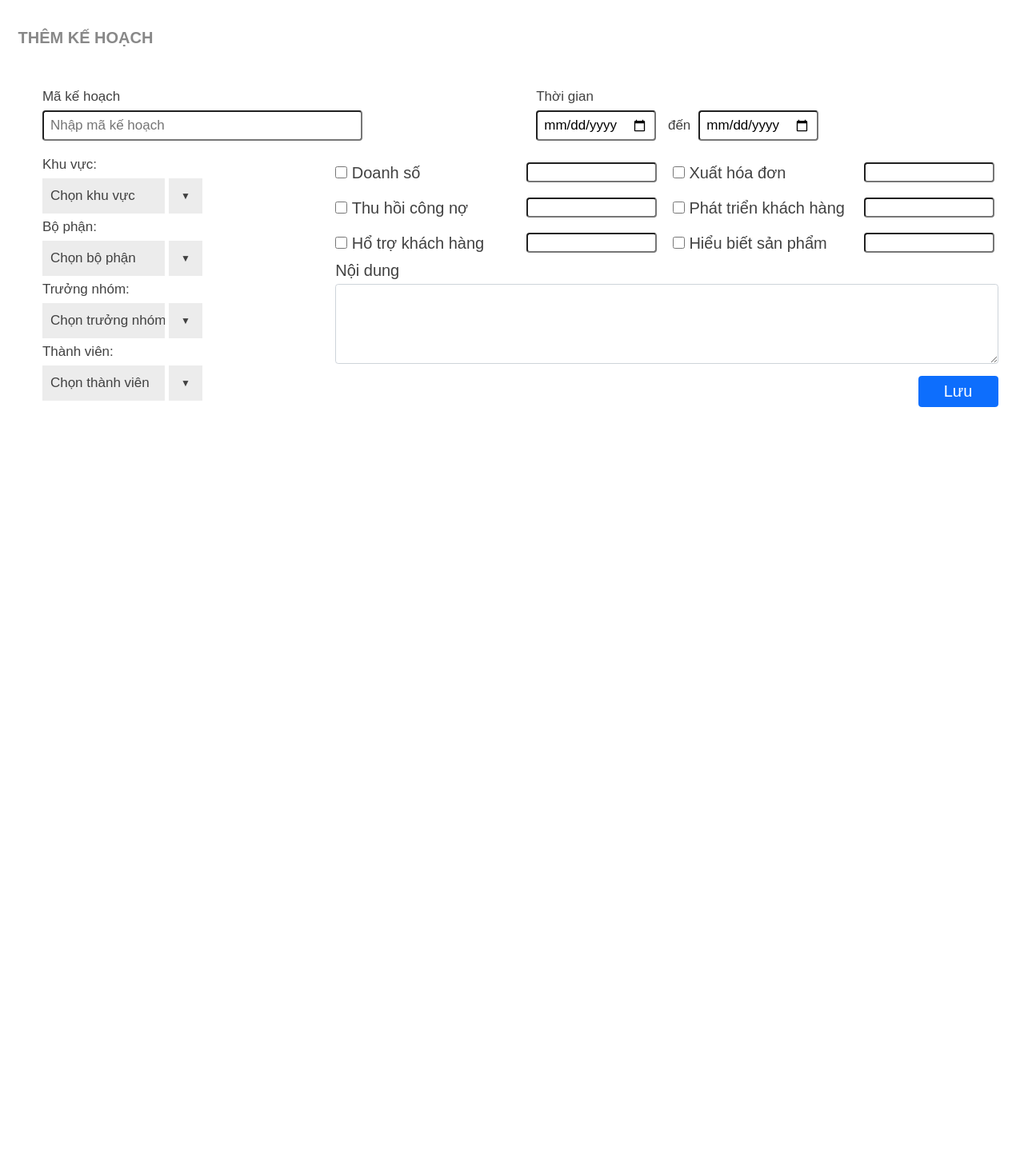
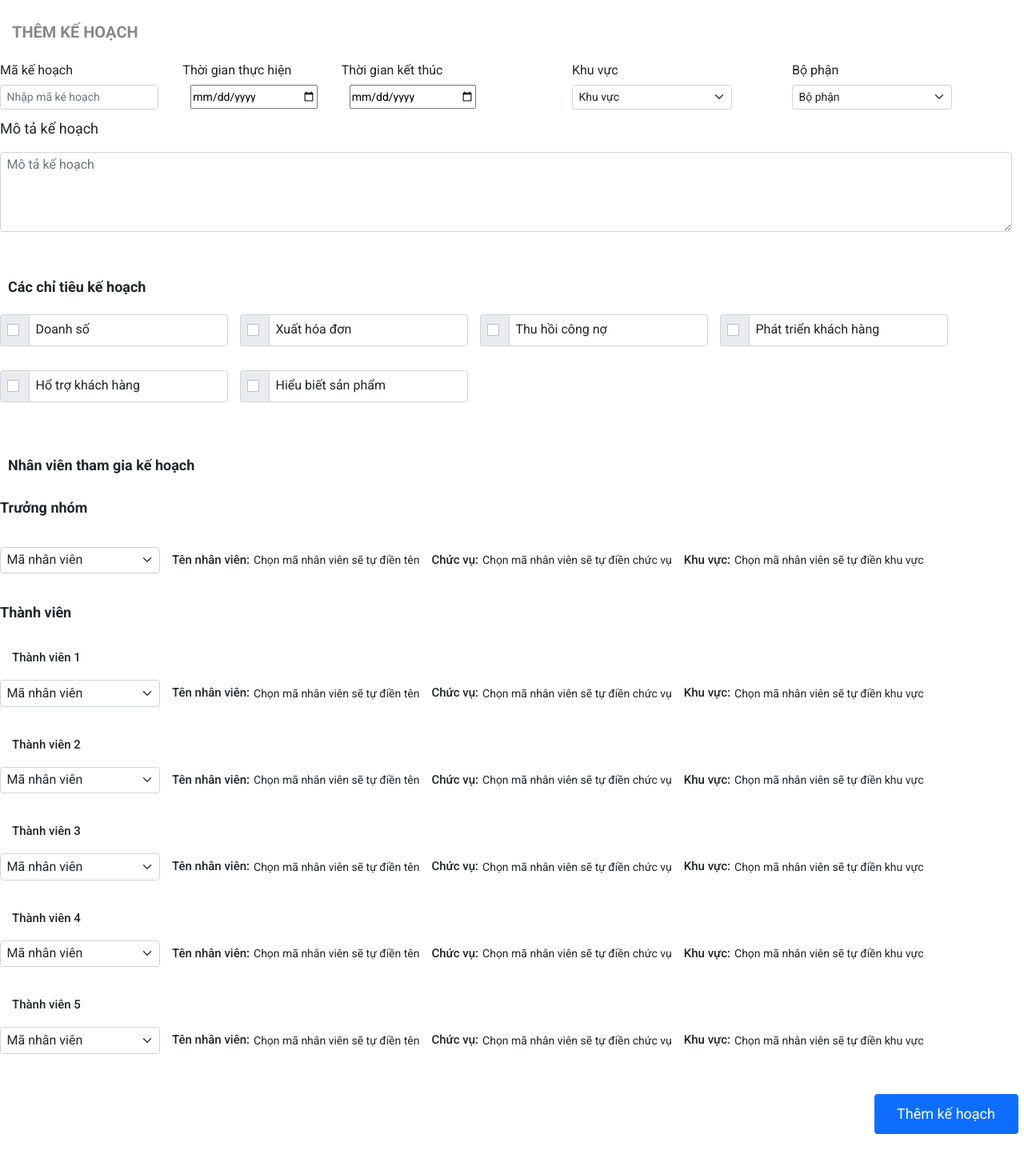
Before and after one commit to lct-kenly/DTSoft, a PHP site: page /content_plan-add.html in a window 1280 px wide. Shown: the whole page at 80% size. Before the commit the page ends 509 px from the top, so only its background shows below. Run offline with PHP 8.4, Linux system fonts and the light colour scheme.

Commit message:
finished plan-add, edit list_staff

```diff
--- a/asset/styles/style_plan-add.css
+++ b/asset/styles/style_plan-add.css
@@ -1,146 +1,148 @@
-*{
-    margin: 0;
-    padding: 0;
+.content__form {
+  display: flex;
+
 }
 
-.col-6__plan--to{
-    padding-bottom: 5px;
-    display: inline-block;
-    padding-left: 10px;
-    padding-right: 10px;
-}
-.col-6__plan--date{
-    width: 150px;
-    height: 38px;
-    padding: 0 8px;
-    border-radius: 4px;
-}
-.row__detail{
-  margin-left: 0;
-  margin-right: 0;
-}
-.row__border{
-    /* border: 2px solid rgb(243, 243, 243); */
-    margin-bottom: 10px;
-    margin-left: 3%;
-    border-radius: 5px;
-    /* background-color: rgb(255, 255, 255); */
 
-}
-.col-3__select{
-    /* border: 2px solid rgb(243, 243, 243); */
-    margin-right: 50px;
-    margin-left: 3%;
-    border-radius: 5px;
-    /* background-color: rgb(255, 255, 255); */
-}
-.row__background{
-    /* background-color: rgb(250 250 250); */
-    margin-left: 0;
-    margin-right: 0;
-}
-.col-8__content,.col-3__select{
-    margin-bottom: 20px;
-}
-.col-8__content{
-    /* border: 2px solid rgb(243, 243, 243); */
-    border-radius: 5px;
-    /* background-color: rgb(255, 255, 255); */
+.form__input-dateTime input {
+  height: 3rem;
+  font-size: 1.4rem;
+  margin: 0 1rem;
+  width: 80%;
 }
 
-.col-8__content--save{
-    margin-bottom: 20px;
-    margin-right: 20px;
-}
-.col-2__target{
-  margin-top: 10px;
-  font-size: 20px;
-}
-.col-6__plan{
-    margin-top: 10px;
-    /* padding-left: 10%; */
-}
-.col-6__plan--name{
-  width: 400px;
-  padding: 0 8px;
-  border-radius: 4px;
+.form__input-dateTime {
+  width: 20rem;
 }
 
-.text__area{
-  width: 40%;
-  height: 25px;
-  margin-top: 4px;
-  margin-right: 5px;
-  padding: 0 8px;
-  font-size: 16px;
-  border-radius: 4px;
+.form__input {
+  width: 20rem;
+  margin-right: 3rem;
+}
+
+
+.form__input label, .form__input-dateTime label, .form__input-dateTime p {
+  font-size: 1.6rem;
+  margin-bottom: 1rem;
+}
+
+.form__input input {
+  font-size: 1.4rem;
+}
+
+.select__form {
+  width: 20rem;
+  margin-bottom: 1.5rem;
+}
+
+.select__title {
+  font-size: 1.6rem;
+  margin-bottom: 1rem;
+}
+
+.select__form select {
+  font-size: 1.4rem;
+}
+
+.content__selection {
+  display: flex;
+  justify-content: space-evenly;
+}
+
+.plan__desc-form {
+  font-size: 1.8rem;
+}
+
+.plan__desc-input textarea {
+  margin-top: 1.5rem;
+  font-size: 1.6rem;
+  min-height: 10rem;
+  max-height: 15rem;
+}
+
+.plan__list {
+  margin-top: 5rem;
+}
+
+.plan__title {
+  font-size: 1.8rem;
+  font-weight: 600;
+  margin-left: 1rem;
+  margin-bottom: 1.5rem;
+}
+
+.plan__info {
+  display: flex;
+  width: 30rem;
+  margin: 1rem 0;
+}
+
+.plan__info label {
+  font-size: 1.6rem;
+}
+
+.plan__input-desc {
+  min-width: 20rem;
+  height: 4rem !important;
+  font-size: 1.5rem;
+}
+
+
+.plan__checkbox {
+  /* width: 2rem; */
+  font-size: 1.5rem;
+  margin-right: 0.5rem;
+  border-radius: 0 !important;
+}
+
+.plan__member {
+  margin-top: 5rem;
+}
+
+.member__info {
+  display: flex;
+  align-items: center;
+  margin: 2rem 0;
+}
+
+
+.member__title {
+  font-size: 1.8rem;
+  font-weight: 600;
+  margin: 2rem 0;
+}
+
+.member__id {
+  width: 20rem;
+  font-size: 1.6rem;
+}
+
+.member__name,.member__position,.member__location, .member__number {
+  font-size: 1.5rem;
+  font-weight: 500;
+  margin-left: 1.5rem;
+}
+
+.member__number {
+  margin-top: 2rem;
+}
+
+.member__desc {
+  font-size: 1.4rem;
+  margin-left: 0.5rem;
+}
+
+.footer {
   float: right;
 }
 
-.btn-primary{
-  width: 100px;
-  font-size: 20px;
-}
-
-.check__box{
-  height: 15px;
-  width: 15px;
+.plan__btn {
+  display: flex;
+  justify-content: center;
+  align-items: center;
+  width: 18rem;
+  height: 5rem;
+  font-size: 1.8rem;
+  margin: 3rem 0 3rem auto;
 
 }
-.form-group__text{
-  font-size: 20px;
-}
-
-@import url(https://fonts.googleapis.com/css?family=Source+Sans+Pro);
-
-body {
-  background: #ffffff;
-  color: #414141;
-  font: 400 17px/2em 'Source Sans Pro', sans-serif;
-}
-
-.select-box {
-  cursor: pointer;
-  position : relative;
-  max-width:  200px;
-  width: 100%;
-}
-
-.select,
-.label {
-  color: #414141;
-  display: block;
-  font: 400 17px/2em 'Source Sans Pro', sans-serif;
-}
-
-.select {
-  width: 100%;
-  position: absolute;
-  top: 0;
-  padding: 5px 0;
-  height: 40px;
-  opacity: 0;
-  background: none transparent;
-  border: 0 none;
-}
-.select-box1 {
-  background: #ececec;
-}
-
-.label {
-  position: relative;
-  padding: 5px 10px;
-  cursor: pointer;
-}
-.open .label::after {
-   content: "▲";
-}
-.label::after {
-  content: "▼";
-  font-size: 12px;
-  position: absolute;
-  right: 0;
-  top: 0;
-  padding: 5px 15px;
-  border-left: 5px solid #fff;
-}
--- a/asset/styles/style_staff.css
+++ b/asset/styles/style_staff.css
@@ -1,6 +1,7 @@
 .header__staff {
     display: flex;
     justify-content: space-between;
+    align-items: center;
     margin-top: 2rem;
 }
 
@@ -9,7 +10,6 @@
     padding: 1rem;
     border-radius: 1rem;
     cursor: pointer;
-
 }
 
 .btn__add-staff {
--- a/content_list_staff.html
+++ b/content_list_staff.html
@@ -47,8 +47,9 @@
                             <a
                                 href="/content_add_staff.html"
                                 class="btn__add-staff"
-                                >Thêm nhân viên</a
                             >
+                                Thêm nhân viên
+                            </a>
                         </div>
                     </div>
                 </div>
--- a/content_plan-add.html
+++ b/content_plan-add.html
@@ -29,159 +29,282 @@
 
 
 <body>
-  <div class="container-flud">
-    <div class="row row__background">
-      <div class="row header">
-        <h2 class="header__title">Thêm kế hoạch</h2>
-      </div>
-      <div class="col-12">
-        <div class="row row__border">
-          <div class="col-6 col-6__plan">
-            <div class="form-group">
-              <h5>Mã kế hoạch</h5>
-              <input type="text" class="col-6__plan--name" placeholder="Nhập mã kế hoạch">
-            </div>
-          </div>
-          <div class="col-6 col-6__plan">
-            <div class="form-group">
-              <h5>Thời gian</h5>
-              <input class="col-6__plan--date" type="date">
-              <h5 class="col-6__plan--to"> đến </h5><input class="col-6__plan--date" type="date">
-            </div>
-          </div>
-        </div>
+    <div class="wrapper">
+      <div class="container-fuild">
+        <div class="row header">
+          <h2 class="header__title">
+              Thêm kế hoạch
+          </h2>
 
-        <div class="row row__detail">
-          <div class="col-3 col-3__select">
-            <div class="form-group">
-              <label>Khu vực:</label><br>
-              <form action="#">
-
-                <div class="select-box">
-
-                  <label for="select-box1" class="label select-box1"><span class="label-desc">Chọn khu vực</span>
-                  </label>
-                  <select id="select-box1" class="select">
-                    <option value="Choice 1">Falkland Islands</option>
-                    <option value="Choice 2">Germany</option>
-                    <option value="Choice 3">Neverland</option>
-                  </select>
-
+          <div class="row content">
+            <div class="col-md-6">
+              <div class="content__form">
+                <div class="form__input">
+                  <label for="plan_id" class="form-label">Mã kế hoạch</label>
+                  <input type="text" class="form-control" id="plan_id" placeholder="Nhập mã ké hoạch">
                 </div>
 
-              </form>
-            </div>
-            <div class="form-group">
-              <label>Bộ phận:</label><br>
-              <form action="#">
-
-                <div class="select-box">
-
-                  <label for="select-box1" class="label select-box1"><span class="label-desc">Chọn bộ phận</span>
-                  </label>
-                  <select id="select-box1" class="select">
-                    <option value="Choice 1">Falkland Islands</option>
-                    <option value="Choice 2">Germany</option>
-                    <option value="Choice 3">Neverland</option>
-                  </select>
-
+                <div class="form__input-dateTime">
+                  <label  for="dateStart" class="form-label">Thời gian thực hiện</label>
+                  <input id="dateStart" type="date">
                 </div>
 
-              </form>
+                <div class="form__input-dateTime">
+                  <label  for="dateEnd" class="form-label">Thời gian kết thúc</label>
+                  <input id="dateEnd" type="date">
+                </div>
+              </div>
             </div>
-            <div class="form-group">
-              <label>Trưởng nhóm:</label><br>
-              <form action="#">
 
-                <div class="select-box">
-
-                  <label for="select-box1" class="label select-box1"><span class="label-desc">Chọn trưởng nhóm</span>
-                  </label>
-                  <select id="select-box1" class="select">
-                    <option value="Choice 1">Falkland Islands</option>
-                    <option value="Choice 2">Germany</option>
-                    <option value="Choice 3">Neverland</option>
+            <div class="col-md-6">
+              <div class="content__selection">
+                <div class="select__form">
+                  <p class="select__title">Khu vực</p>
+                  <select class="form-select">
+                    <option selected>Khu vực</option>
+                    <option value="1">Hồ Chí Minh</option>
+                    <option value="2">Nha Trang</option>
+                    <option value="3">Cần Thơ</option>
                   </select>
-
                 </div>
 
-              </form>
-            </div>
-            <div class="form-group">
-              <label>Thành viên:</label><br>
-              <form action="#">
-
-                <div class="select-box">
-
-                  <label for="select-box1" class="label select-box1"><span class="label-desc">Chọn thành viên</span>
-                  </label>
-                  <select id="select-box1" class="select">
-                    <option value="Choice 1">Falkland Islands</option>
-                    <option value="Choice 2">Germany</option>
-                    <option value="Choice 3">Neverland</option>
+                <div class="select__form">
+                  <p class="select__title">Bộ phận</p>
+                  <select class="form-select">
+                    <option selected>Bộ phận</option>
+                    <option value="1">Kinh doanh</option>
+                    <option value="2">Nhân sự</option>
+                    <option value="3">Lập trình</option>
                   </select>
-
-                </div>
-
-              </form>
-            </div>
-          </div>
-          <div class="col-8 col-8__content">
-            <form action="">
-              <div class="row">
-                <div class="col-6 col-2__target">
-                  <input type="checkbox" id="doanhso" name="doanhso" class="check__box">
-                  <label for="doanhso">Doanh số</label>
-                  <input type="text" name="id_doanhso" class="text__area">
-                </div>
-                <div class="col-6 col-2__target">
-                  <input type="checkbox" id="xuathoadon" name="xuathoadon" class="check__box">
-                  <label for="xuathoadon">Xuất hóa đơn</label>
-                  <input type="text" name="id_xuathoadon" class="text__area">
-                </div>
-                <div class="col-6 col-2__target">
-                  <input type="checkbox" id="congno" name="congno" class="check__box">
-                  <label for="congno">Thu hồi công nợ</label>
-                  <input type="text" name="id_congno" class="text__area">
-                </div>
-                <div class="col-6 col-2__target">
-                  <input type="checkbox" id="phattrien" name="phattrien" class="check__box">
-                  <label for="phattrien">Phát triển khách hàng</label>
-                  <input type="text" name="id_phattrien" class="text__area">
-                </div>
-                <div class="col-6 col-2__target">
-                  <input type="checkbox" id="hotro" name="hotro" class="check__box">
-                  <label for="hotro">Hổ trợ khách hàng</label>
-                  <input type="text" name="id_hotro" class="text__area">
-                </div>
-                <div class="col-6 col-2__target">
-                  <input type="checkbox" id="sanpham" name="sanpham" class="check__box">
-                  <label for="sanpham">Hiểu biết sản phẩm</label>
-                  <input type="text" name="id_sanpham" class="text__area">
-                </div>
-
-                <div class="form-group">
-                  <p class="form-group__text">Nội dung</p>
-                  <td><textarea cols="80%" rows="6" class="form-control"></textarea></td>
-                </div>
-
-                <div class="col-8__content--save mt-4 text-end">
-                  <button class="btn btn-primary" onclick="chinh()">Lưu</button>
                 </div>
               </div>
-            </form>
+            </div>
+
           </div>
-        </div>
+
+          <div class="row plan__desc">
+              <form class="plan__desc-form">
+                <div class="mb-3 plan__desc-input">
+                  <label for="motakehoach" class="form-label">Mô tả kế hoạch</label>
+                  <textarea class="form-control" id="motakehoach" placeholder="Mô tả kế hoạch" required></textarea>
+                </div>
+              </form>
+          </div>
+
+          <div class="row plan__list">
+              <h3 class="plan__title">Các chỉ tiêu kế hoạch</h3>
+              <div class="plan__info">
+                  <div class="input-group mb-3">
+                    <div class="input-group-text">
+                      <input class="form-check-input plan__checkbox mt-0" type="checkbox" value="" aria-label="Checkbox for following text input">
+                    </div>
+                    <div class="form-floating">
+                      <input
+                          class="form-control plan__input-desc"
+                          placeholder="Doanh số"
+                          id="doanhso"
+                      ></input>
+                      <label for="doanhso"> Doanh số </label>
+                  </div>
+              </div>
+              </div>
+
+              <div class="plan__info">
+                <div class="input-group mb-3">
+                  <div class="input-group-text">
+                    <input class="form-check-input plan__checkbox mt-0" type="checkbox" value="" aria-label="Checkbox for following text input">
+                  </div>
+                  <div class="form-floating">
+                    <input
+                        class="form-control plan__input-desc"
+                        placeholder="Xuất hóa đơn"
+                        id="xuathoadon"
+                    ></input>
+                    <label for="xuathoadon"> Xuất hóa đơn </label>
+                </div>
+              </div>
+              </div>
+
+              <div class="plan__info">
+                <div class="input-group mb-3">
+                  <div class="input-group-text">
+                    <input class="form-check-input plan__checkbox mt-0" type="checkbox" value="" aria-label="Checkbox for following text input">
+                  </div>
+                  <div class="form-floating">
+                    <input
+                        class="form-control plan__input-desc"
+                        placeholder="Thu hồi công nợ"
+                        id="thuhoicongno"
+                    ></input>
+                    <label for="thuhoicongno"> Thu hồi công nợ </label>
+                </div>
+              </div>
+              </div>
+
+              <div class="plan__info">
+                <div class="input-group mb-3">
+                  <div class="input-group-text">
+                    <input class="form-check-input plan__checkbox mt-0" type="checkbox" value="" aria-label="Checkbox for following text input">
+                  </div>
+                  <div class="form-floating">
+                    <input
+                        class="form-control plan__input-desc"
+                        placeholder="Phát triển khách hàng"
+                        id="phattrienkhachhang"
+                    ></input>
+                    <label for="phattrienkhachhang"> Phát triển khách hàng </label>
+                </div>
+              </div>
+            </div>
+
+              <div class="plan__info">
+                <div class="input-group mb-3">
+                  <div class="input-group-text">
+                    <input class="form-check-input plan__checkbox mt-0" type="checkbox" value="" aria-label="Checkbox for following text input">
+                  </div>
+                  <div class="form-floating">
+                    <input
+                        class="form-control plan__input-desc"
+                        placeholder="Hổ trợ khách hàng"
+                        id="hieubietsanpham"
+                    ></input>
+                    <label for="hieubietsanpham"> Hổ trợ khách hàng </label>
+                </div>
+              </div>
+            </div>
+
+              <div class="plan__info">
+                <div class="input-group mb-3">
+                  <div class="input-group-text">
+                    <input class="form-check-input plan__checkbox mt-0" type="checkbox" value="" aria-label="Checkbox for following text input">
+                  </div>
+                  <div class="form-floating">
+                    <input
+                        class="form-control plan__input-desc"
+                        placeholder="Hiểu biết sản phẩm"
+                        id="hieubietsanpham"
+                    ></input>
+                    <label for="hieubietsanpham"> Hiểu biết sản phẩm </label>
+                </div>
+              </div>
+            </div>
+
+          </div>
+
+          <div class="row plan__member">
+            <h3 class="plan__title">Nhân viên tham gia kế hoạch</h3>
+            <p class="member__title">Trưởng nhóm</p>
+            <div class="member__info">
+              <select class="form-select member__id" aria-label="Default select example">
+                <option selected>Mã nhân viên</option>
+                <option value="1">NV001</option>
+                <option value="2">NV002</option>
+                <option value="3">NV003</option>
+              </select>
+
+              <p class="member__name">Tên nhân viên: </p>
+              <p class="member__desc">Chọn mã nhân viên sẽ tự điền tên</p>
+              <p class="member__position">Chức vụ: </p>
+              <p class="member__desc">Chọn mã nhân viên sẽ tự điền chức vụ</p>
+              <p class="member__location">Khu vực: </p>
+              <p class="member__desc">Chọn mã nhân viên sẽ tự điền khu vực</p>
+            </div>
+
+            <p class="member__title">Thành viên</p>
+
+            <h5 class="member__number"> Thành viên 1 </h5>
+            <div class="member__info">
+              <select class="form-select member__id" aria-label="Default select example">
+                <option selected>Mã nhân viên</option>
+                <option value="1">NV001</option>
+                <option value="2">NV002</option>
+                <option value="3">NV003</option>
+              </select>
+
+              <p class="member__name">Tên nhân viên: </p>
+              <p class="member__desc">Chọn mã nhân viên sẽ tự điền tên</p>
+              <p class="member__position">Chức vụ: </p>
+              <p class="member__desc">Chọn mã nhân viên sẽ tự điền chức vụ</p>
+              <p class="member__location">Khu vực: </p>
+              <p class="member__desc">Chọn mã nhân viên sẽ tự điền khu vực</p>
+            </div>
+
+            <h5 class="member__number"> Thành viên 2 </h5>
+            <div class="member__info">
+              <select class="form-select member__id" aria-label="Default select example">
+                <option selected>Mã nhân viên</option>
+                <option value="1">NV001</option>
+                <option value="2">NV002</option>
+                <option value="3">NV003</option>
+              </select>
+
+              <p class="member__name">Tên nhân viên: </p>
+              <p class="member__desc">Chọn mã nhân viên sẽ tự điền tên</p>
+              <p class="member__position">Chức vụ: </p>
+              <p class="member__desc">Chọn mã nhân viên sẽ tự điền chức vụ</p>
+              <p class="member__location">Khu vực: </p>
+              <p class="member__desc">Chọn mã nhân viên sẽ tự điền khu vực</p>
+            </div>
+
+            <h5 class="member__number"> Thành viên 3 </h5>
+            <div class="member__info">
+              <select class="form-select member__id" aria-label="Default select example">
+                <option selected>Mã nhân viên</option>
+                <option value="1">NV001</option>
+                <option value="2">NV002</option>
+                <option value="3">NV003</option>
+              </select>
+
+              <p class="member__name">Tên nhân viên: </p>
+              <p class="member__desc">Chọn mã nhân viên sẽ tự điền tên</p>
+              <p class="member__position">Chức vụ: </p>
+              <p class="member__desc">Chọn mã nhân viên sẽ tự điền chức vụ</p>
+              <p class="member__location">Khu vực: </p>
+              <p class="member__desc">Chọn mã nhân viên sẽ tự điền khu vực</p>
+            </div>
+
+            <h5 class="member__number"> Thành viên 4 </h5>
+            <div class="member__info">
+              <select class="form-select member__id" aria-label="Default select example">
+                <option selected>Mã nhân viên</option>
+                <option value="1">NV001</option>
+                <option value="2">NV002</option>
+                <option value="3">NV003</option>
+              </select>
+
+              <p class="member__name">Tên nhân viên: </p>
+              <p class="member__desc">Chọn mã nhân viên sẽ tự điền tên</p>
+              <p class="member__position">Chức vụ: </p>
+              <p class="member__desc">Chọn mã nhân viên sẽ tự điền chức vụ</p>
+              <p class="member__location">Khu vực: </p>
+              <p class="member__desc">Chọn mã nhân viên sẽ tự điền khu vực</p>
+            </div>
+
+            <h5 class="member__number"> Thành viên 5 </h5>
+            <div class="member__info">
+              <select class="form-select member__id" aria-label="Default select example">
+                <option selected>Mã nhân viên</option>
+                <option value="1">NV001</option>
+                <option value="2">NV002</option>
+                <option value="3">NV003</option>
+              </select>
+
+              <p class="member__name">Tên nhân viên: </p>
+              <p class="member__desc">Chọn mã nhân viên sẽ tự điền tên</p>
+              <p class="member__position">Chức vụ: </p>
+              <p class="member__desc">Chọn mã nhân viên sẽ tự điền chức vụ</p>
+              <p class="member__location">Khu vực: </p>
+              <p class="member__desc">Chọn mã nhân viên sẽ tự điền khu vực</p>
+            </div>
+
+
+          </div>
+
+          <div class="row footer">
+            <div class="btn btn-primary plan__btn">Thêm kế hoạch</div>
+          </div>
       </div>
     </div>
-  </div>
-
-  <script src="https://cdn.jsdelivr.net/npm/@popperjs/core@2.9.2/dist/umd/popper.min.js"
-    integrity="sha384-IQsoLXl5PILFhosVNubq5LC7Qb9DXgDA9i+tQ8Zj3iwWAwPtgFTxbJ8NT4GN1R8p"
-    crossorigin="anonymous"></script>
-  <script src="https://cdn.jsdelivr.net/npm/bootstrap@5.0.2/dist/js/bootstrap.min.js"
-    integrity="sha384-cVKIPhGWiC2Al4u+LWgxfKTRIcfu0JTxR+EQDz/bgldoEyl4H0zUF0QKbrJ0EcQF"
-    crossorigin="anonymous"></script>
 </body>
 <script src="./assets/js/select-box.js"></script>
 
```
